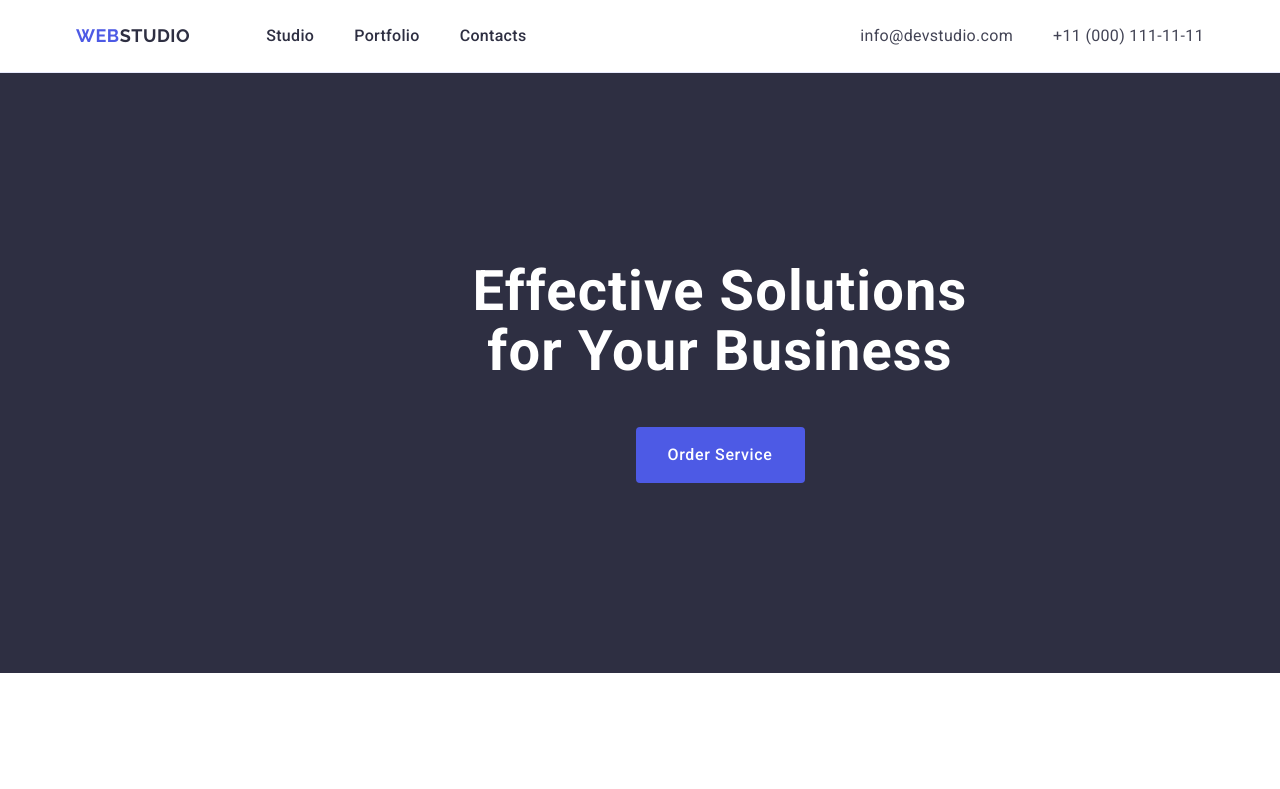
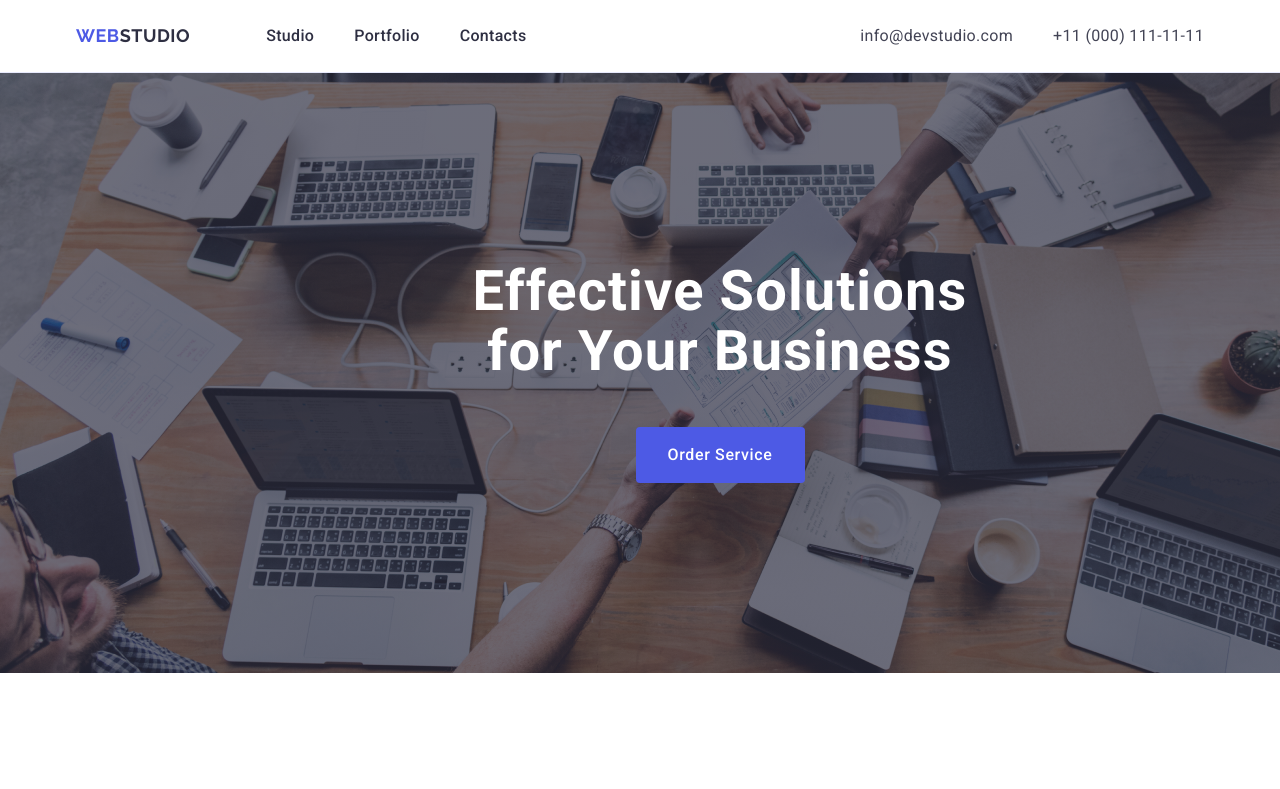
Before and after one commit to Andrii-Shevchenko/goit-markup-hw-04, a plain HTML site: page index.html in a window 1280 px wide. Shown: the top 789 px of the page. Drawn offline with nearby package versions, Linux system fonts and the light colour scheme.

Commit message:
add files

```diff
--- a/css/styles.css
+++ b/css/styles.css
@@ -130,6 +130,15 @@ img {
 
 .page-hero {
   background-color: #2e2f42;
+  background-image: linear-gradient(
+      to top,
+      rgba(46, 47, 66, 0.7),
+      rgba(46, 47, 66, 0.7)
+    ),
+    url(../images/people-office.jpg);
+  background-repeat: no-repeat;
+  background-position: center;
+  background-size: ;
   min-width: 1440px;
   height: 600px;
   padding: 188px 0;
@@ -340,4 +349,9 @@ img {
   max-width: 264px;
 }
 
+.footer-social-link {
+  font-weight: 500;
+  color: #fff;
+}
+
 /* #endregion Footer */
--- a/index.html
+++ b/index.html
@@ -259,10 +259,12 @@
         <a href="./index.html" class="logo footer-logo"
           >Web<span class="footer-logo-part">Studio</span></a
         >
+
         <p class="footer-text">
           Increase the flow of customers and sales for your business with
           digital marketing & growth solutions.
         </p>
+        <h3 class="footer-social-link">Social media</h3>
       </div>
     </footer>
     <!-- #endregion Footer -->
```
Also changed, not shown: images/icons.svg/antenna.svg (added), images/icons.svg/astronaut.svg (added), images/icons.svg/clock.svg (added), images/icons.svg/diagram.svg (added), images/icons.svg/facebook.svg (added), images/icons.svg/instagram.svg (added), images/icons.svg/linkedin.svg (added), images/icons.svg/twitter.svg (added), images/people-office.jpg (added).
